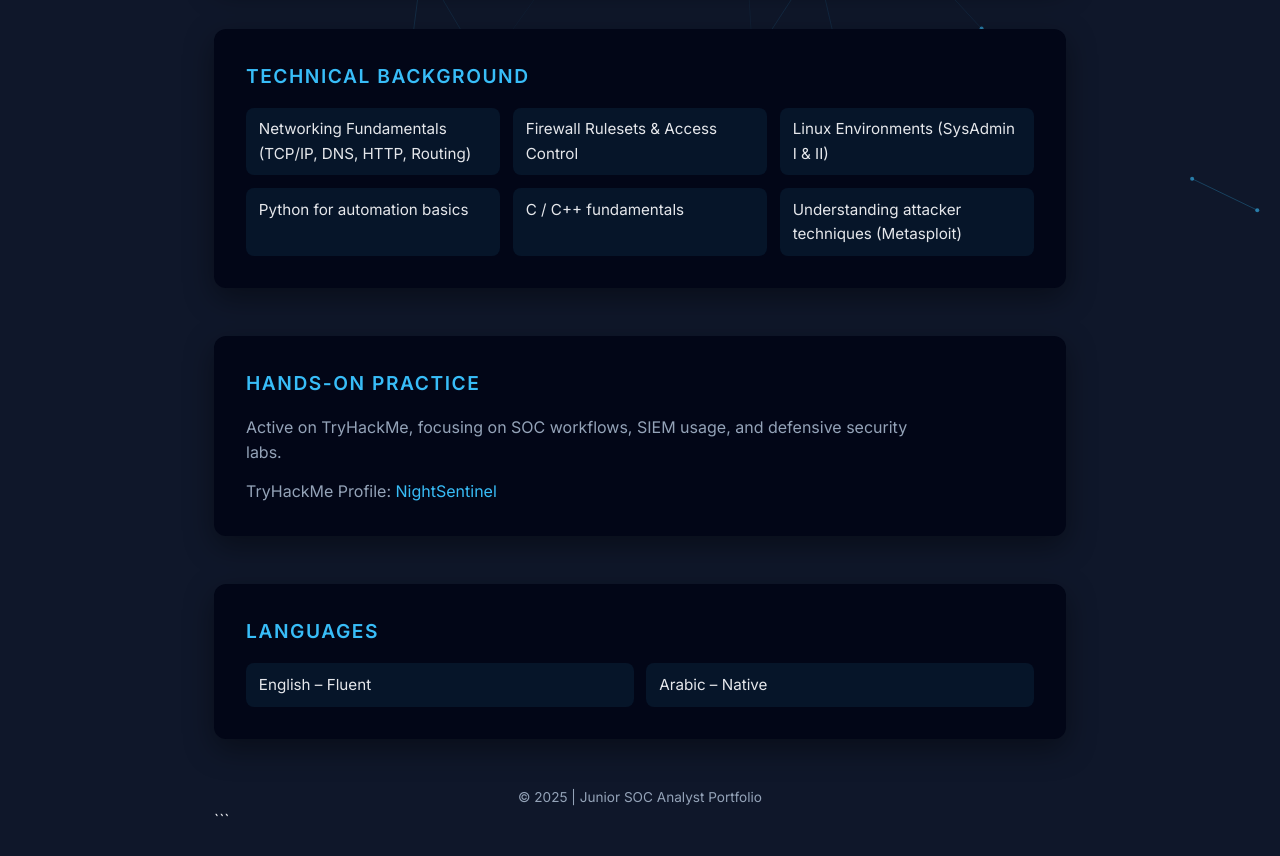
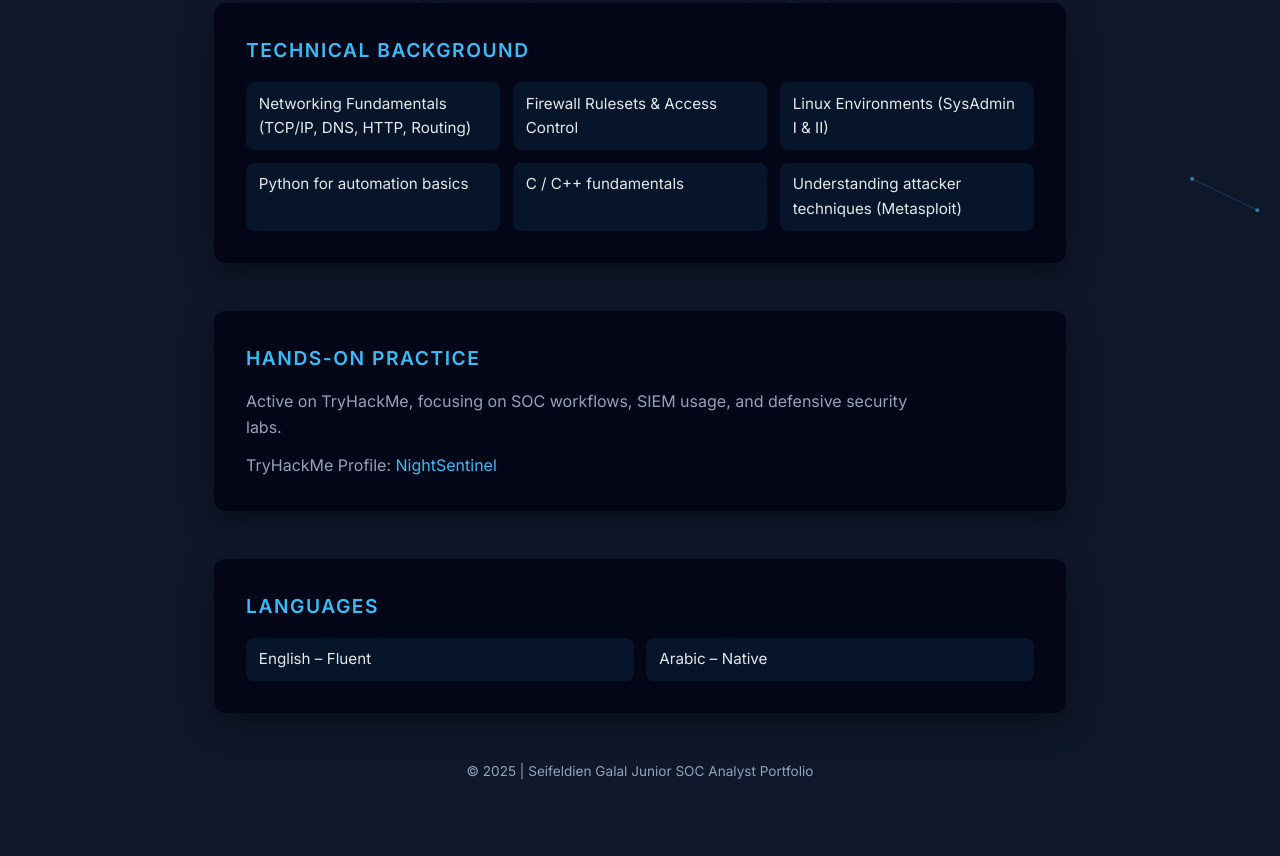
Before and after one commit to Swordfish002/Swordfish002, a plain HTML site: page index.html in a window 1280 px wide. Shown: the part 554-1410 px from the top of the page. Drawn offline with Linux system fonts and the light colour scheme.

Commit message:
Update footer with full name in index.html

````diff
--- a/index.html
+++ b/index.html
@@ -142,7 +142,7 @@
   <canvas id="networkCanvas"></canvas>
   <div class="container">
 
-```
+
 <header>
   <h1>Seifeldien Galal | Junior SOC Analyst</h1>
   <p>
@@ -195,9 +195,9 @@
 </section>
 
 <footer>
-  © 2025 | Junior SOC Analyst Portfolio
+  © 2025 | Seifeldien Galal Junior SOC Analyst Portfolio
 </footer>
-```
+
 
   </div>
 
````
